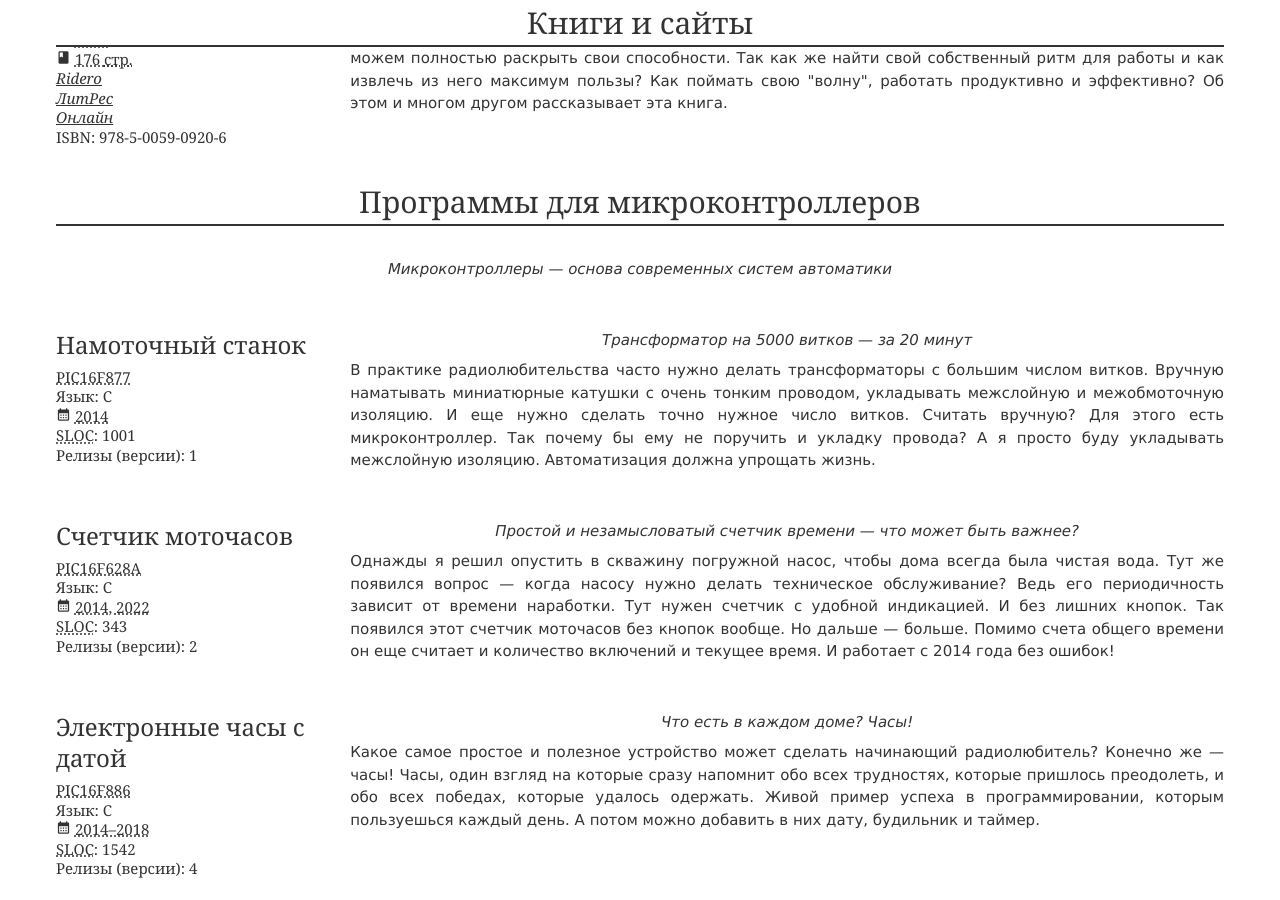
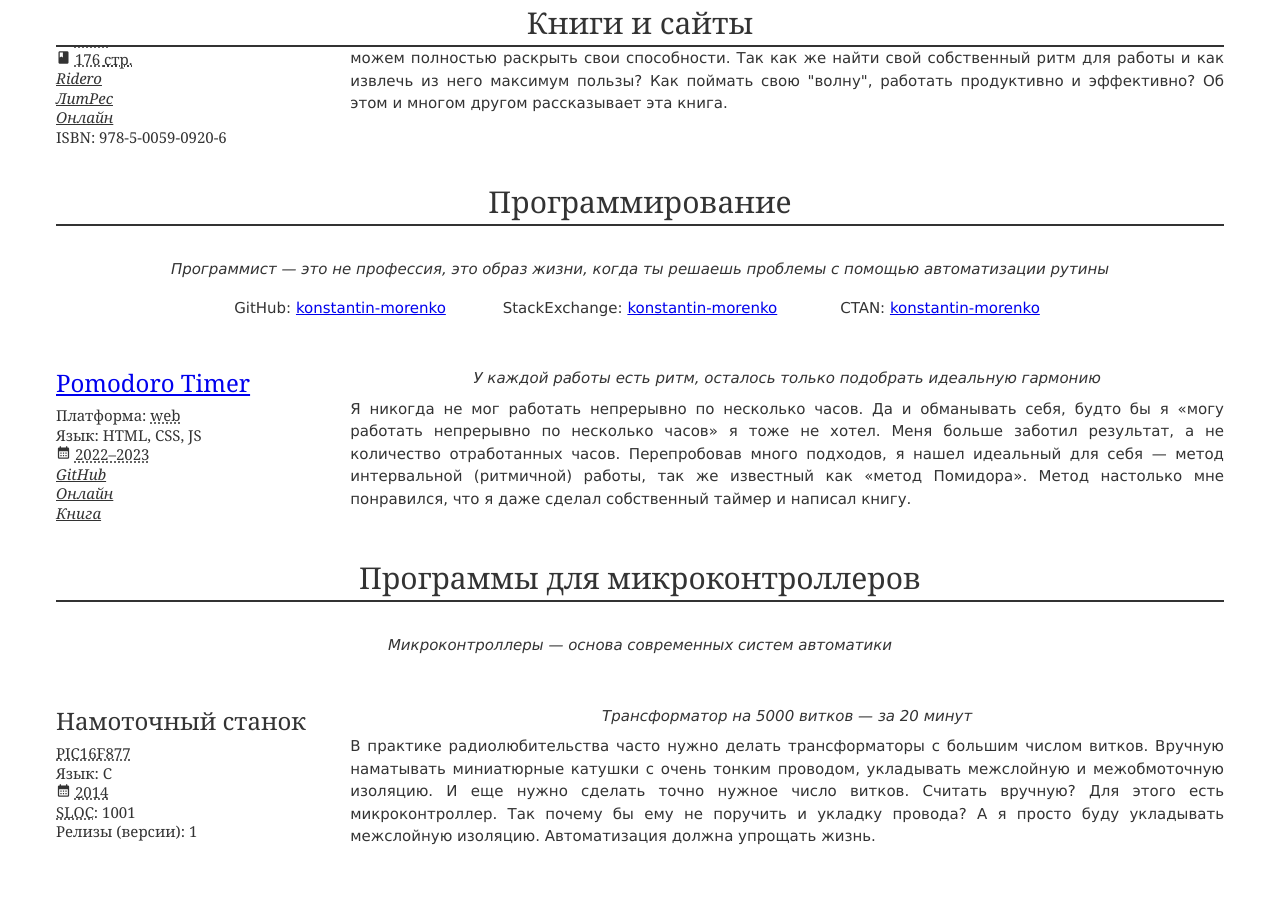
Before and after one commit to konstantin-morenko/jresume, a Jekyll site: the page built from index.md, in a window 1280 px wide and 900 px high, scrolled down 7432 px. Built offline with Jekyll 4.4.1, drawn with Linux system fonts in a browser that asks for light colours.

Commit message:
Programming section

```diff
--- /dev/null
+++ b/_data/programming.yml
@@ -0,0 +1,43 @@
+header: Программирование
+id: programming
+description: |
+  Программист — это не профессия, это образ жизни, когда ты решаешь
+  проблемы с помощью автоматизации рутины
+
+link_block:
+- prefix: GitHub
+  link: https://github.com/konstantin-morenko
+  text: konstantin-morenko
+- prefix: StackExchange
+  link: https://stackexchange.com/users/7577417/konstantin-morenko
+  text: konstantin-morenko
+- prefix: CTAN
+  link: https://ctan.org/home/konstantin-morenko
+  text: konstantin-morenko
+
+
+cards:
+
+- name: Pomodoro Timer
+  name_url: https://timer.konstantin-morenko.ru
+  platform: web
+  languages: [HTML, CSS, JS]
+  years: 2022–2023
+  links:
+  - text: GitHub
+    url: https://github.com/konstantin-morenko/web-pomodoro
+  - text: Онлайн
+    url: https://timer.konstantin-morenko.ru
+  - text: Книга
+    url: https://konstantin-morenko.ru/rhythmic-work-book/
+
+  quote: У каждой работы есть ритм, осталось только подобрать идеальную гармонию
+  description: |
+
+    Я никогда не мог работать непрерывно по несколько часов.  Да и
+    обманывать себя, будто бы я «могу работать непрерывно по несколько
+    часов» я тоже не хотел.  Меня больше заботил результат, а не
+    количество отработанных часов.  Перепробовав много подходов, я
+    нашел идеальный для себя — метод интервальной (ритмичной) работы,
+    так же известный как «метод Помидора».  Метод настолько мне
+    понравился, что я даже сделал собственный таймер и написал книгу.
--- /dev/null
+++ b/_includes/programming.html
@@ -0,0 +1,43 @@
+{% assign programming = site.data.programming %}
+
+
+<div class="section" id="programming">
+  <div class="header">{{ programming.header }}</div>
+
+  <div class="quote">{{ programming.description }}</div>
+
+  {% if programming.link_block %}
+  {% include link-block.html block=programming.link_block %}
+  {% endif %}
+
+  {% for prg in programming.cards %}
+  <div class="card">
+
+    <div class="leftside">
+      <div class="name">
+	{% if prg.name_url %}<a href="{{prg.name_url}}">{% endif %}
+	  {{ prg.name }}
+        {% if prg.name_url %}</a>{% endif %}
+      </div>
+      <div class="platform">Платформа: <span title="Платформа">{{ prg.platform }}</span></div>
+      <div class="languages">Язык: {{ prg.languages | join: ", " }}</div>
+      <div class="years">
+	<span class="material-icons">calendar_month</span>
+	<span title="Периоды разработки">{{ prg.years }}</span>
+      </div>
+      <div class="links">
+	{% for ln in prg.links %}
+	<div class="link"><a href="{{ ln.url }}">{{ ln.text }}</a></div>
+	{% endfor %}
+      </div>
+    </div>
+
+    <div class="rightside">
+      <div class="quote">{{ prg.quote }}</div>
+      <div class="text">{{ prg.description }}</div>
+    </div>
+
+  </div>
+  {% endfor %}
+
+</div>
--- a/index.md
+++ b/index.md
@@ -18,6 +18,8 @@ layout: default
 
 {% include books.html %}
 
+{% include programming.html %}
+
 {% include microchip.html %}
 
 <div style="font-family: Georgia, serif; font-size: 24px; text-align: center">
```
